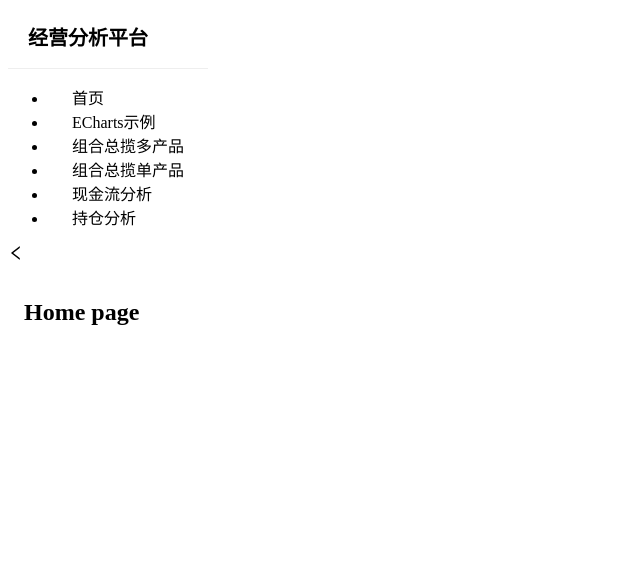
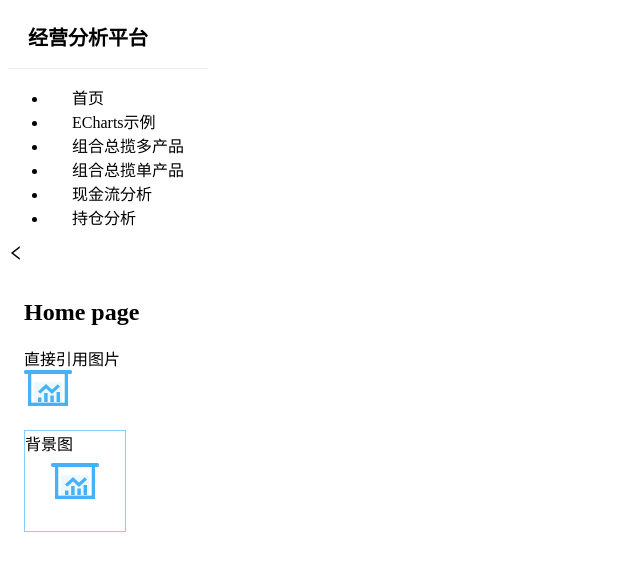
Before and after one commit to taoqili/hylc_bap, a React app: page / in a window 1280 px wide. Shown: the top 570 px of the page, without its empty margins (0-640 px from the left). Built offline with nearby package versions, Linux system fonts and the light colour scheme.

Commit message:
feat: 公共js换成本地

```diff
--- a/build.plugin.js
+++ b/build.plugin.js
@@ -2,7 +2,7 @@ const TsconfigPathsPlugin = require('tsconfig-paths-webpack-plugin');
 const HtmlWebpackPlugin = require('html-webpack-plugin');
 const webpack = require('webpack');
 
-const PUBLIC_URL = process.env.PUBLIC_URL || ''
+require('dotenv').config()
 
 module.exports = ({onGetWebpackConfig, context}) => {
   onGetWebpackConfig((config) => {
@@ -22,7 +22,7 @@ module.exports = ({onGetWebpackConfig, context}) => {
           minify: false,
           template: require.resolve('./public/index.html'),
           filename: `index.html`,
-          PUBLIC_URL
+          PUBLIC_URL: process.env.PUBLIC_URL || ''
         },
       ]);
 
--- a/package.json
+++ b/package.json
@@ -24,6 +24,7 @@
     "@types/react-dom": "^17.0.17",
     "build-plugin-antd": "^0.1.4",
     "build-plugin-react-app": "^1.1.2",
+    "dotenv": "^16.0.3",
     "react": "^17.0.2",
     "react-dom": "^17.0.2",
     "tsconfig-paths-webpack-plugin": "^3.2.0"
--- a/public/index.html
+++ b/public/index.html
@@ -8,9 +8,9 @@
 </head>
 <body>
 <!--<script src="//g.alicdn.com/code/lib/antd/4.21.6/antd.min.js"></script>-->
-<script src="<%= htmlWebpackPlugin.options.PUBLIC_URL %>/statics/react.production.min.js"></script>
-<script src="<%= htmlWebpackPlugin.options.PUBLIC_URL %>/statics/react-dom.production.min.js"></script>
-<script src="<%= htmlWebpackPlugin.options.PUBLIC_URL %>/statics/echarts.min.js"></script>
+<script src="<%= htmlWebpackPlugin.options.PUBLIC_URL %>/assets/js/react.production.min.js"></script>
+<script src="<%= htmlWebpackPlugin.options.PUBLIC_URL %>/assets/js/react-dom.production.min.js"></script>
+<script src="<%= htmlWebpackPlugin.options.PUBLIC_URL %>/assets/js/echarts.min.js"></script>
 <div id="app"></div>
 </body>
 </html>
--- /dev/null
+++ b/src/pages/Home/index.less
@@ -0,0 +1,7 @@
+.test-class {
+  width: 100px;
+  height: 100px;
+  margin-top: 20px;
+  border: 1px solid lightskyblue;
+  background: url("/assets/img/asset.png") no-repeat center center;
+}
--- a/src/pages/Home/index.tsx
+++ b/src/pages/Home/index.tsx
@@ -1,9 +1,15 @@
 import React from 'react';
+import { getAssets } from "@/utils";
+import './index.less'
 
 export default () => {
+  console.log(process.env)
   return (
     <div>
       <h2>Home page</h2>
+      <div>直接引用图片</div>
+      <img src={getAssets('img/asset.png')} alt=""/>
+      <div className={'test-class'}>背景图</div>
     </div>
   );
 }
--- a/src/utils/index.ts
+++ b/src/utils/index.ts
@@ -1,3 +1,8 @@
 export * from './echarts'
 export * from './formatter'
 export { default as request } from './request'
+
+export const getAssets = (path: string): string => {
+  const assets = '/assets/' + path.replace('/assets', '')
+  return process.env.PUBLIC_URL || ''  + assets.replace('//', '/')
+}
```
Also changed, not shown: public/assets/img/asset.png (added), public/assets/js/echarts.min.js (renamed from public/statics/echarts.min.js), public/assets/js/react-dom.production.min.js (renamed from public/statics/react-dom.production.min.js), public/assets/js/react.production.min.js (renamed from public/statics/react.production.min.js).
